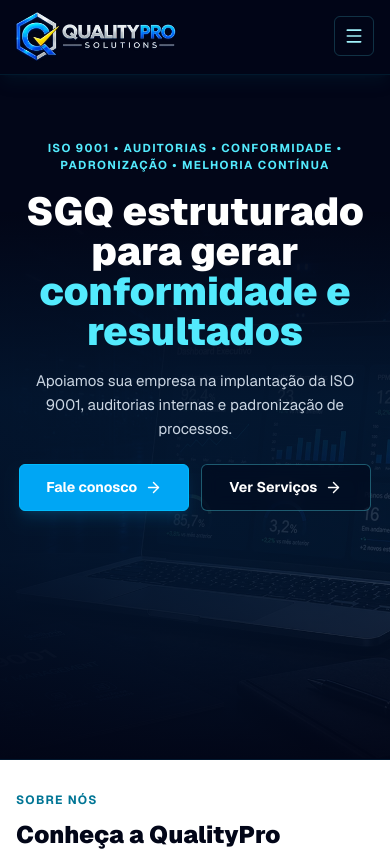
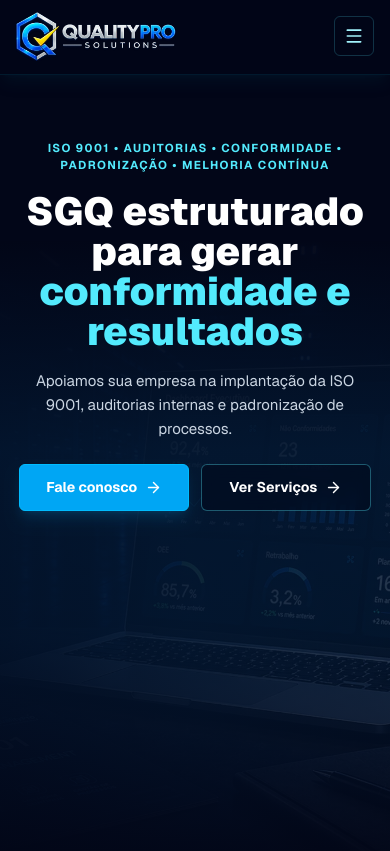
Before and after one commit to viniciusrst01-boop/qualitypro-site, a Next.js app: page / in a window 390 px wide. Shown: the top 851 px of the page. Built offline with nearby package versions, Linux system fonts and the light colour scheme.

Commit message:
ner obile

```diff
--- a/src/app/globals.css
+++ b/src/app/globals.css
@@ -78,7 +78,7 @@
 
 @media (max-width: 640px) {
   #inicio {
-    min-height: 88svh;
+    min-height: 100svh;
   }
 
   .bg-hero {
@@ -104,11 +104,11 @@
   }
 
   .qhd-hero-content {
-    min-height: calc(88svh - 5rem);
+    min-height: calc(100svh - 5rem);
     align-items: flex-start;
     justify-content: center;
     padding-top: clamp(1.7rem, 6.5vh, 3.25rem);
-    padding-bottom: 2.25rem;
+    padding-bottom: 4rem;
   }
 
   .qhd-hero-copy {
```
